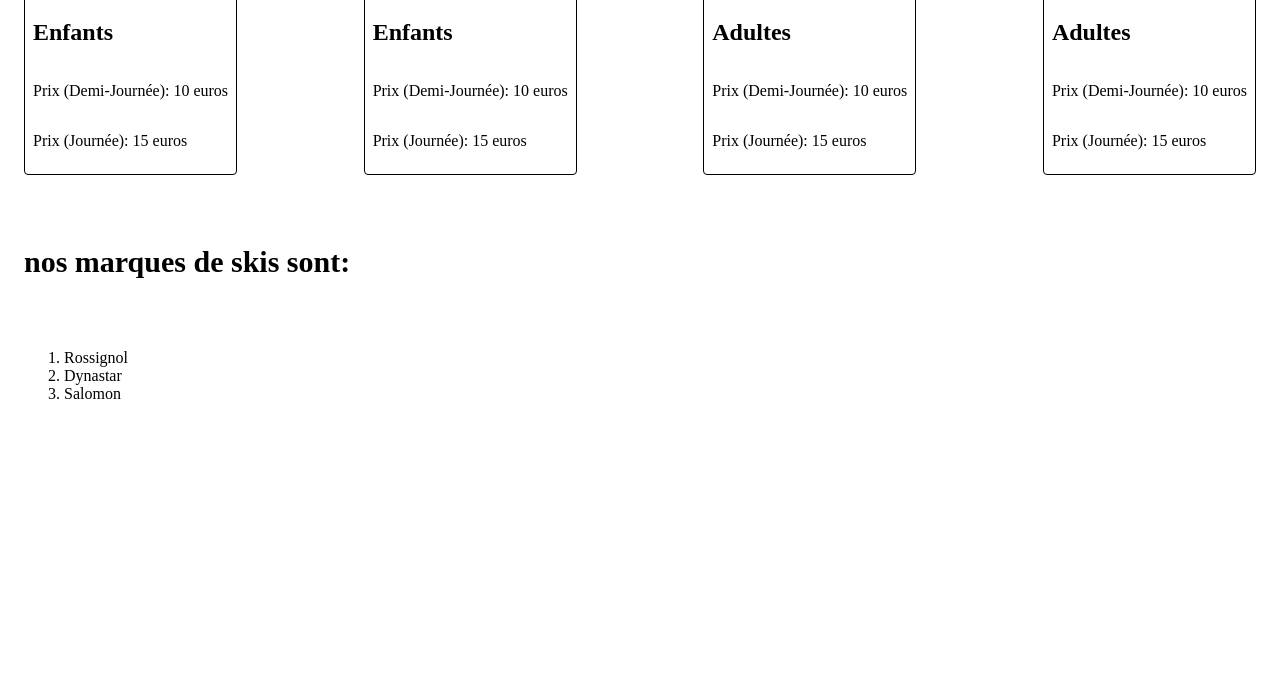
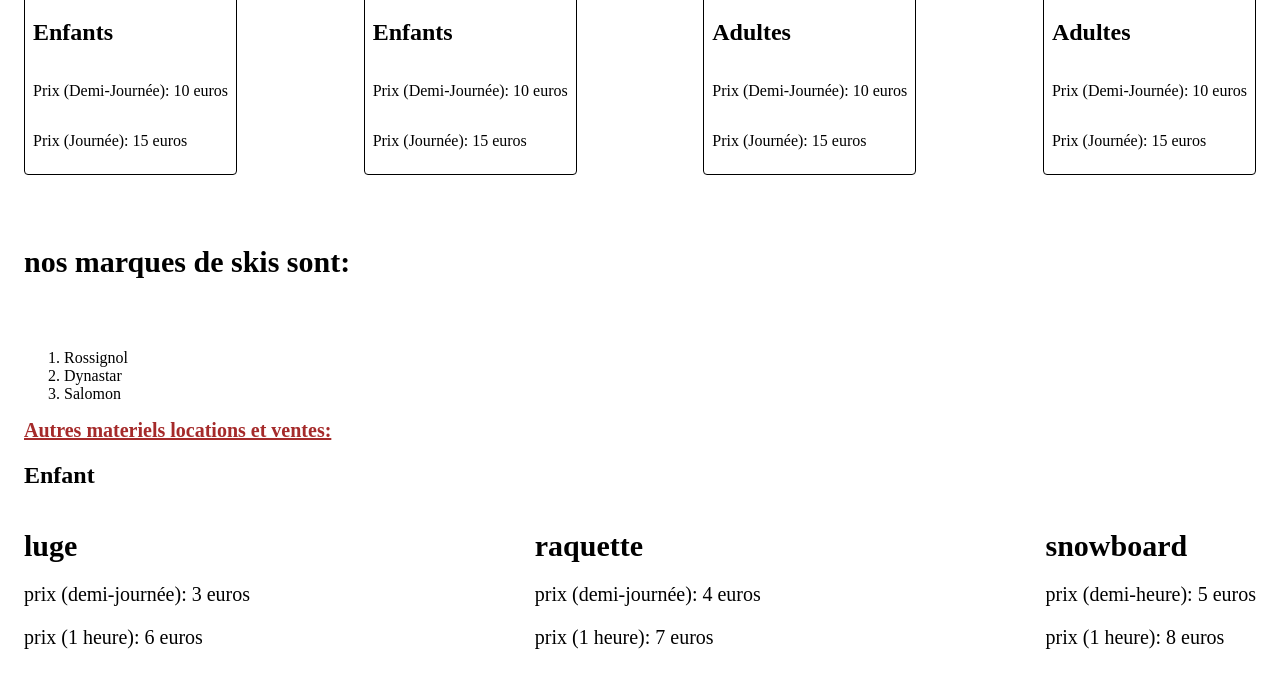
Before and after one commit to Hiyorhi/Projet_Skis, a plain HTML site: page index.html in a window 1280 px wide. Shown: the part 645-1326 px from the top of the page. Before the commit the page ends 1064 px from the top, so only its background shows below. Drawn offline with Linux system fonts and the light colour scheme.

Commit message:
ajout autre materiel

```diff
--- a/index.html
+++ b/index.html
@@ -3,7 +3,7 @@
   <head>
   <meta charset="utf-8">
   <link rel="stylesheet" href="style.css"/>
-  <title>Projet 6</title>
+  <title>Projet 2</title>
   </head>
     <body>
       <h1 class="grostitre">BONNEVAL SUR ARC</h1>
@@ -52,5 +52,26 @@
         <li>Dynastar</li>
         <li>Salomon</li>
       </ol>
+      <div>
+        <h1 class="autreMaterielsLocationEtVente"> Autres materiels locations et ventes:</h1>
+        <h2> Enfant</h2>
+        <div class="autreMaterielsDiv">
+          <div>
+            <h1 class="f-20px">luge</h1>
+            <p> prix (demi-journée): 3 euros</p>
+            <p> prix (1 heure): 6 euros</p>
+          </div>
+          <div>
+            <h1 class="f-20px">raquette</h1>
+            <p> prix (demi-journée): 4 euros</p>
+            <p> prix (1 heure): 7 euros</p>
+          </div>
+          <div>
+            <h1 class="f-20px">snowboard</h1>
+            <p> prix (demi-heure): 5 euros</p>
+            <p> prix (1 heure): 8 euros</p>
+          </div>
+        </div>
+      </div>
     </body>
  </html>
--- a/style.css
+++ b/style.css
@@ -38,3 +38,15 @@ body {
   text-decoration: underline;
   color: red;
 }
+
+.autreMaterielsDiv {
+  display: flex;
+  justify-content: space-between;
+  font-size: 20px;
+}
+
+.autreMaterielsLocationEtVente  {
+  text-decoration: underline;
+  color: brown;
+  font-size: 20px;
+}
```
Also changed, not shown: 1 other file.
